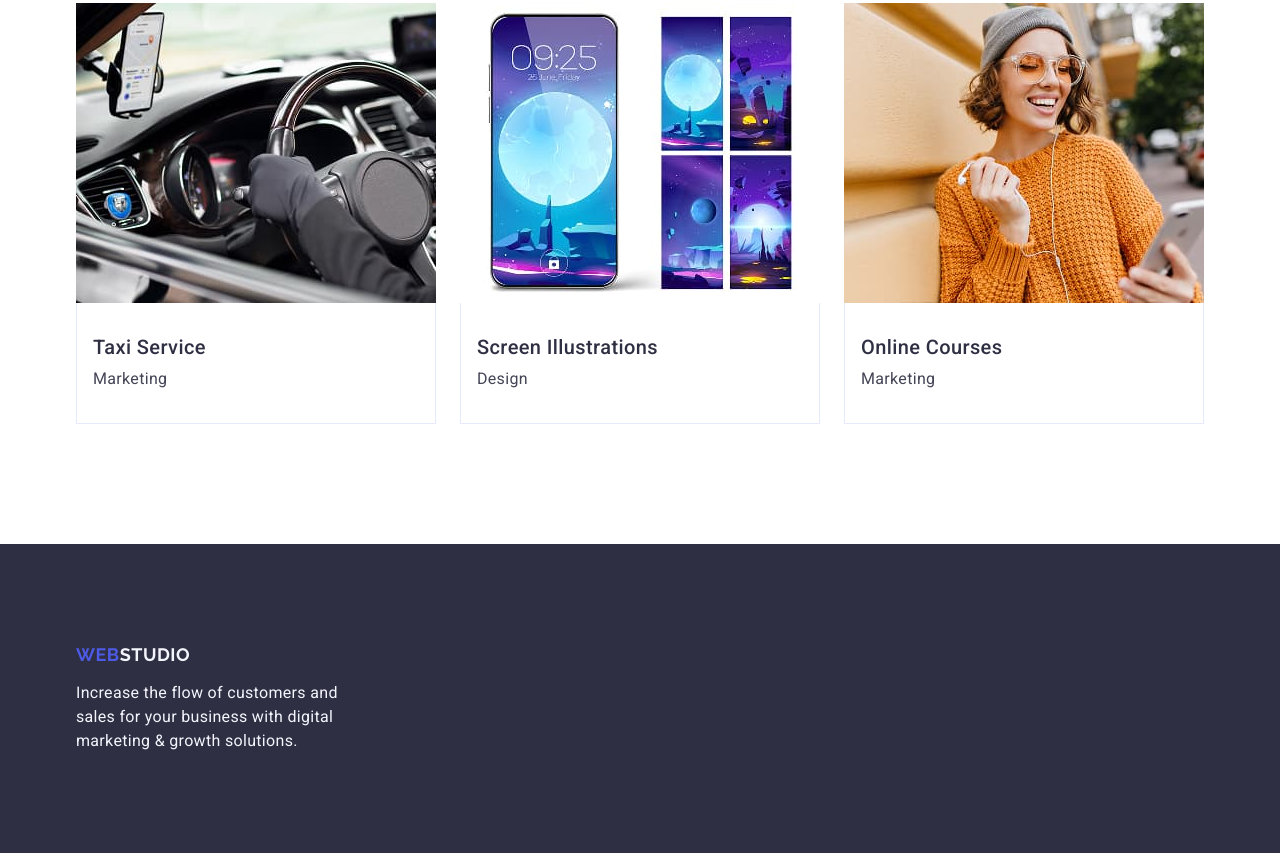
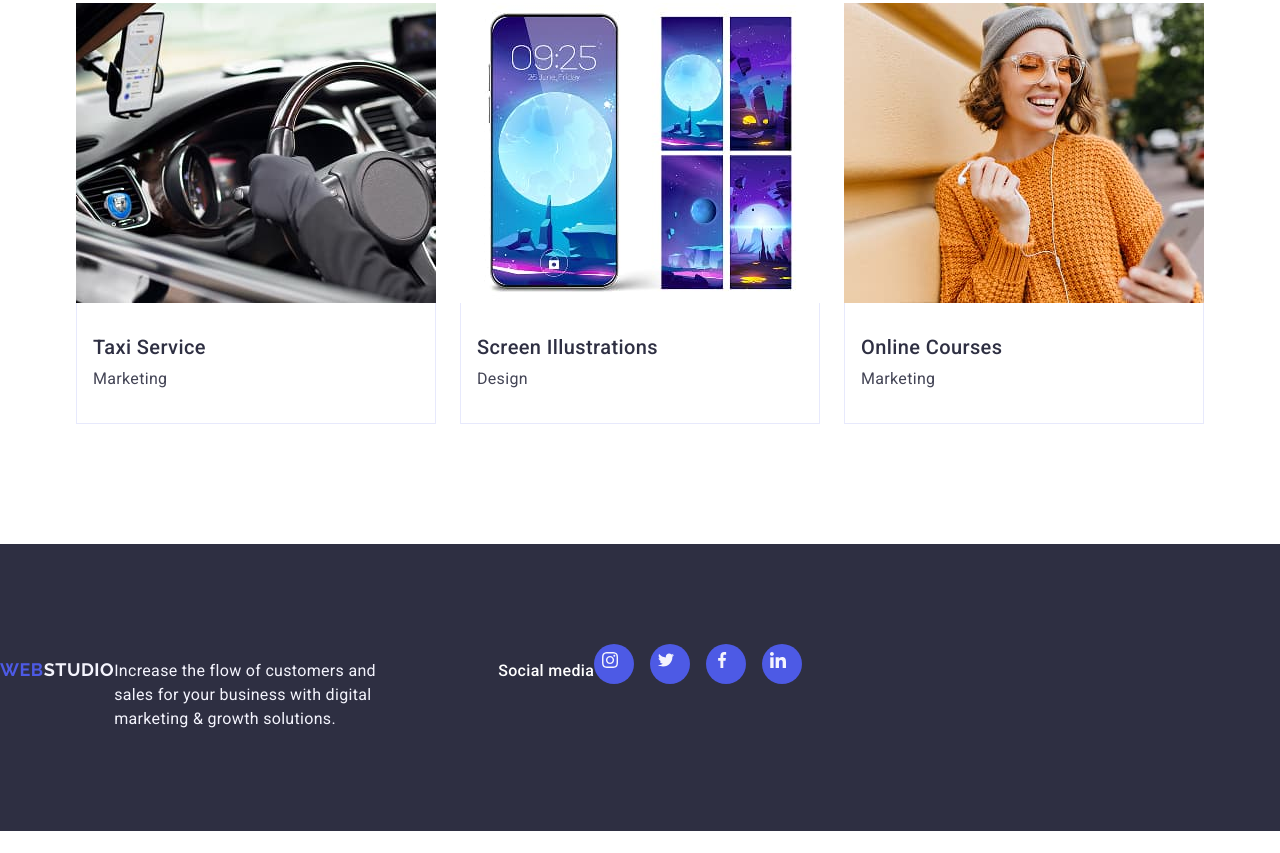
Before and after one commit to XdX-9/goit-markup-hw-04, a plain HTML site: page index.html in a window 1280 px wide. Shown: the part 2615-3468 px from the top of the page. After the commit the page ends 3446 px from the top, so only its background shows below. Drawn offline with nearby package versions, Linux system fonts and the light colour scheme.

Commit message:
footer commit

```diff
--- a/css/styles.css
+++ b/css/styles.css
@@ -386,6 +386,10 @@ a {
 	background-color: #2e2f42;
 	padding: 100px 0;
 }
+.container-footer {
+	display: flex;
+	align-items: baseline;
+}
 .footer-logo {
 	display: inline-block;
 	margin-bottom: 16px;
@@ -393,4 +397,36 @@ a {
 .footer-text {
 	width: 264px;
 	color: #f4f4fd;
+	margin: 0 120px 0 0;
 }
+.social-media-text {
+	font-weight: 500;
+	color: #ffffff;
+	margin: 0 0 16px 0;
+}
+.footer-social-links {
+	display: flex;
+	gap: 16px;
+}
+.social-footer {
+	width: 40px;
+	height: 40px;
+}
+.footer-link {
+	width: 100%;
+	height: 100%;
+	background-color: #4d5ae5;
+	border-radius: 50%;
+	display: flex;
+	align-items: center;
+	justify-content: center;
+}
+
+.footer-link:hover,
+.footer-link:focus {
+	background-color: #31d0aa;
+}
+
+.footer-sicon {
+	fill: #f4f4fd;
+}
--- a/index.html
+++ b/index.html
@@ -445,7 +445,7 @@
 			</section>
 		</main>
 		<footer class="page-footer">
-			<div class="container">
+			<div class="container-footer">
 				<a class="logo footer-logo" href="./index.html"
 					>Web<span class="logo-part">Studio</span></a
 				>
@@ -453,6 +453,40 @@
 					Increase the flow of customers and sales for your business with
 					digital marketing & growth solutions.
 				</p>
+				<p class="social-media-text section-text">Social media</p>
+				<ul class="footer-social-links">
+									<li class="social-footer">
+										<a href="#" class="footer-link">
+											<svg width="24" height="24" class="social-icon">
+												<use href="./images/icons.svg#instagram"></use>
+											</svg>
+										</a>
+									</li>
+									<li class="social-footer">
+										<a href="#" class="footer-link">
+											<svg width="24" height="24" class="footer-sicon">
+												<use href="./images/icons.svg#twitter"></use>
+											</svg>
+										</a>
+									</li>
+									<li class="social-footer">
+										<a href="#" class="footer-link">
+											<svg width="24" height="24" class="footer-sicon">
+												<use href="./images/icons.svg#facebook"></use>
+											</svg>
+										</a>
+									</li>
+									<li class="social-footer">
+										<a href="#" class="footer-link">
+											<svg width="24" height="24" class="footer-sicon">
+												<use href="./images/icons.svg#linkedin"></use>
+											</svg>
+										</a>
+									</li>
+								</ul>
+							</div>
+						</li>
+					</ul>
 			</div>
 		</footer>
 	</body>
```
